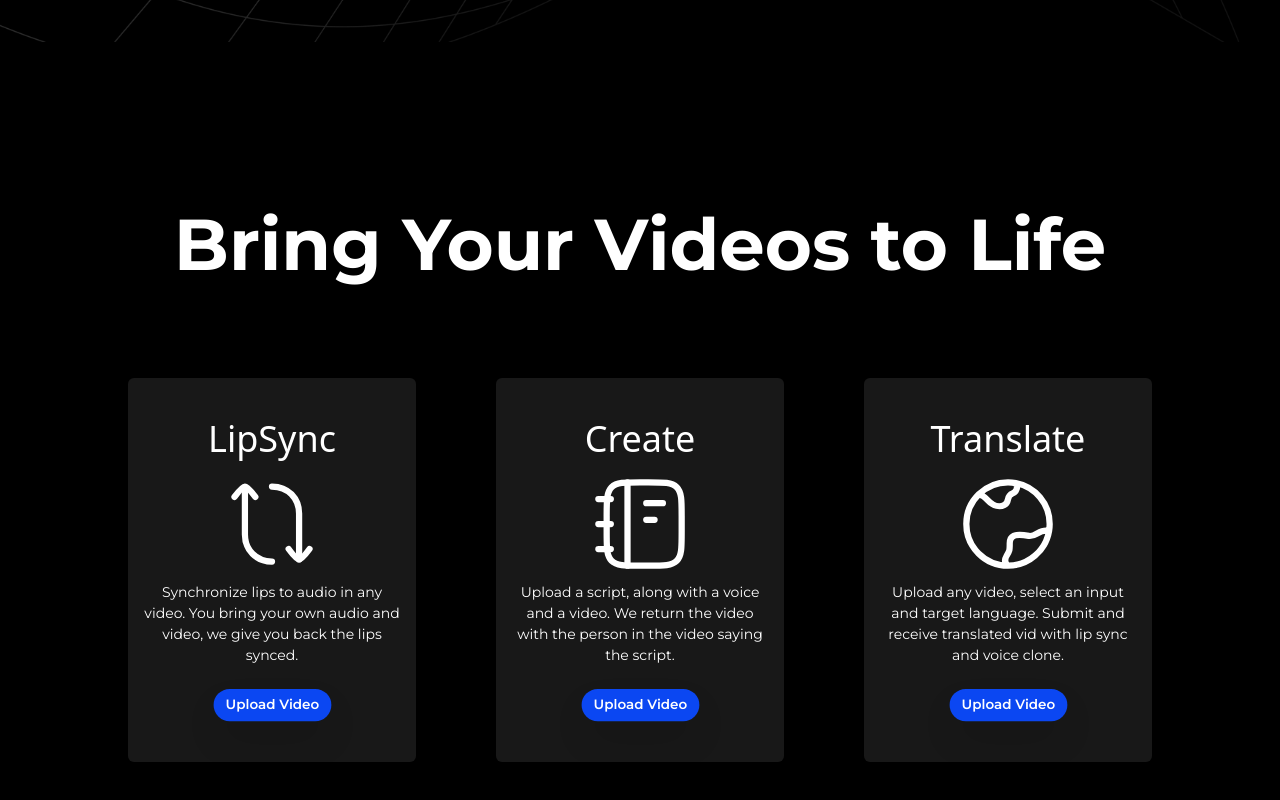
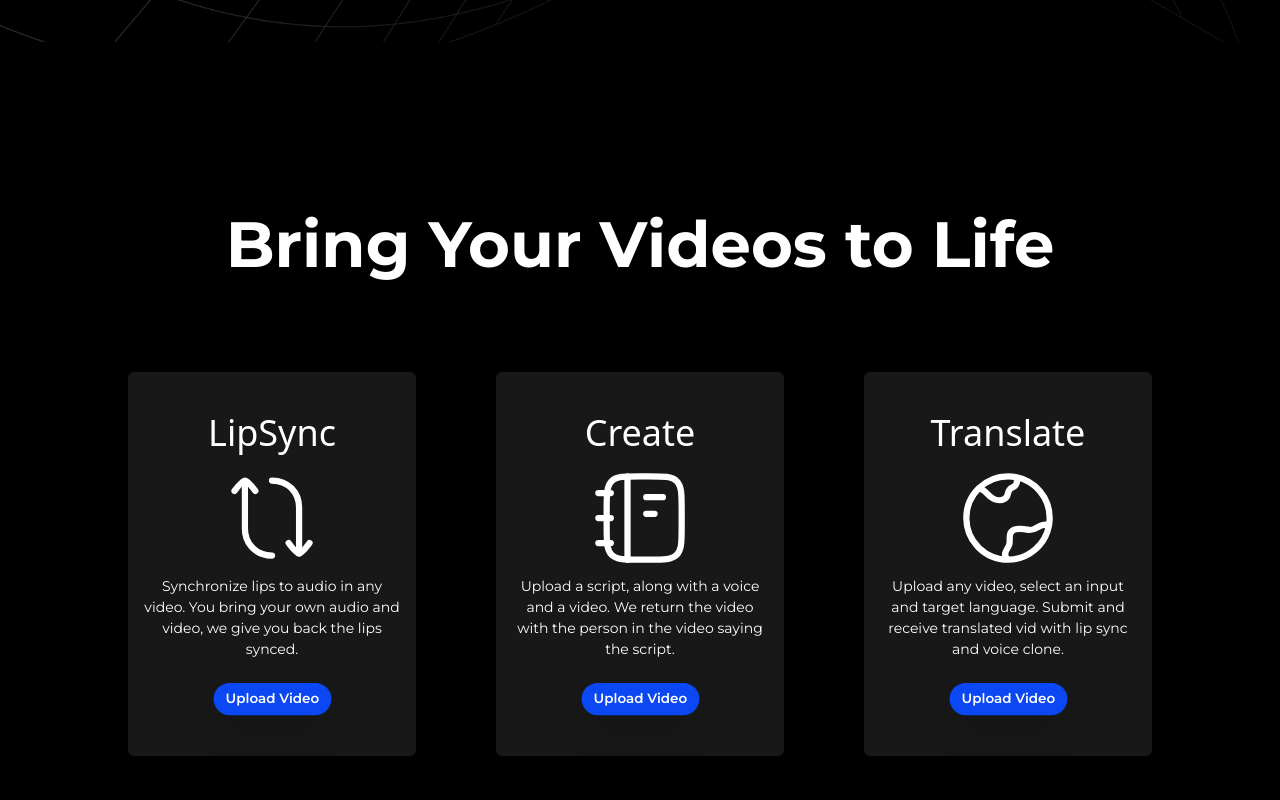
Before and after one commit to harshit960/metafrazo, a React (Vite) app in the folder frontend/: page / in a window 1280 px wide. Shown: the part 724-1524 px from the top of the page. Built offline with nearby package versions, Linux system fonts and the light colour scheme.

Commit message:
refactor: Update font size of main text in Products section

```diff
--- a/frontend/src/section/Products.jsx
+++ b/frontend/src/section/Products.jsx
@@ -5,7 +5,7 @@ function Products() {
     return (
         <>
             <div id='products' className="h-screen w-full bg-black flex-col flex justify-center items-center">
-                <div className="text-[72px] font-montserrat font-bold text-white">
+                <div className="text-[64px] font-montserrat font-bold text-white">
                     Bring Your Videos to Life
                 </div>
                 <div className="flex items-center justify-center text-white mt-20">
```
